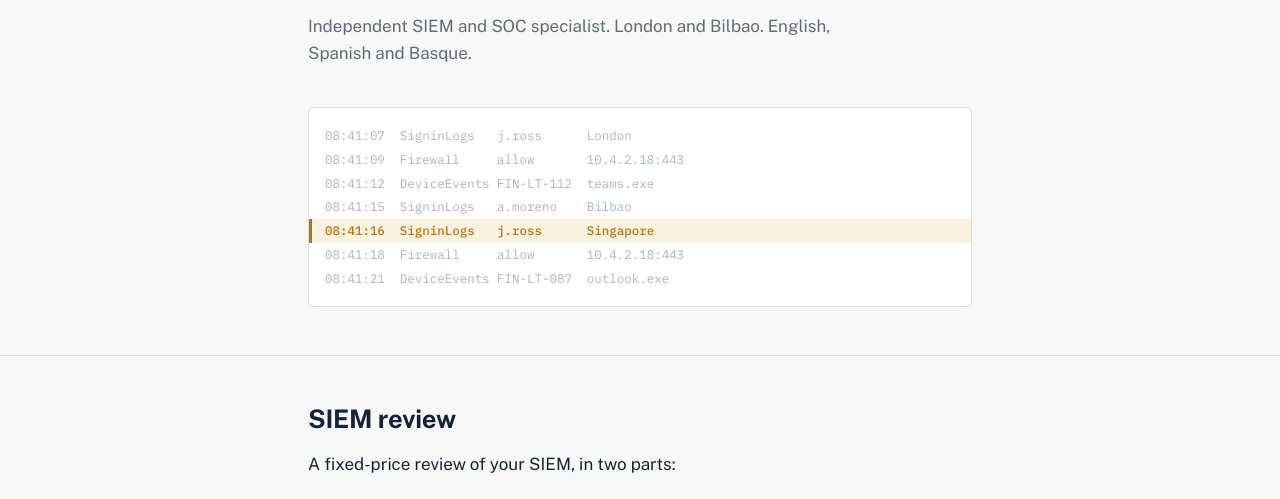
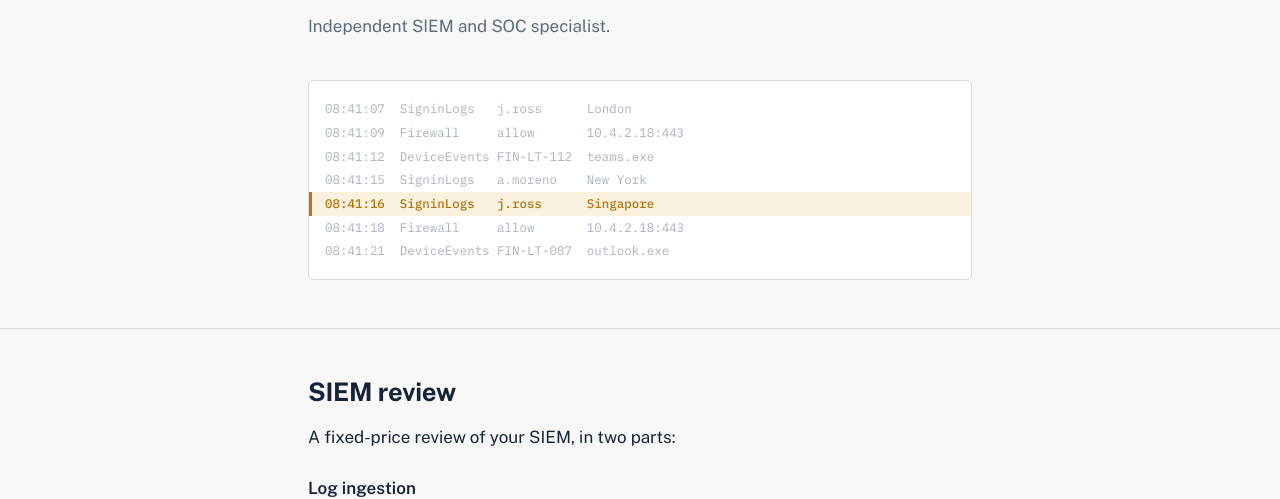
Before and after one commit to chaosabrikozen/siemland, a plain HTML site: page index.html in a window 1280 px wide. Shown: the part 245-744 px from the top of the page. Drawn offline with nearby package versions, Linux system fonts and the light colour scheme.

Commit message:
Drop location line from hero; use New York in sample log

```diff
--- a/index.html
+++ b/index.html
@@ -117,8 +117,8 @@ footer p { margin: 0; max-width: 38rem; }
   <div class="wrap">
     <p class="brand">SIEMland</p>
     <h1>Make your SIEM catch what matters.</h1>
-    <p class="lede">Independent SIEM and SOC specialist. London and Bilbao. English, Spanish and Basque.</p>
-    <pre class="log" aria-hidden="true"><span>08:41:07  SigninLogs   j.ross      London</span><span>08:41:09  Firewall     allow       10.4.2.18:443</span><span>08:41:12  DeviceEvents FIN-LT-112  teams.exe</span><span>08:41:15  SigninLogs   a.moreno    Bilbao</span><span class="hit">08:41:16  SigninLogs   j.ross      Singapore</span><span>08:41:18  Firewall     allow       10.4.2.18:443</span><span>08:41:21  DeviceEvents FIN-LT-087  outlook.exe</span></pre>
+    <p class="lede">Independent SIEM and SOC specialist.</p>
+    <pre class="log" aria-hidden="true"><span>08:41:07  SigninLogs   j.ross      London</span><span>08:41:09  Firewall     allow       10.4.2.18:443</span><span>08:41:12  DeviceEvents FIN-LT-112  teams.exe</span><span>08:41:15  SigninLogs   a.moreno    New York</span><span class="hit">08:41:16  SigninLogs   j.ross      Singapore</span><span>08:41:18  Firewall     allow       10.4.2.18:443</span><span>08:41:21  DeviceEvents FIN-LT-087  outlook.exe</span></pre>
   </div>
 </header>
 
```
